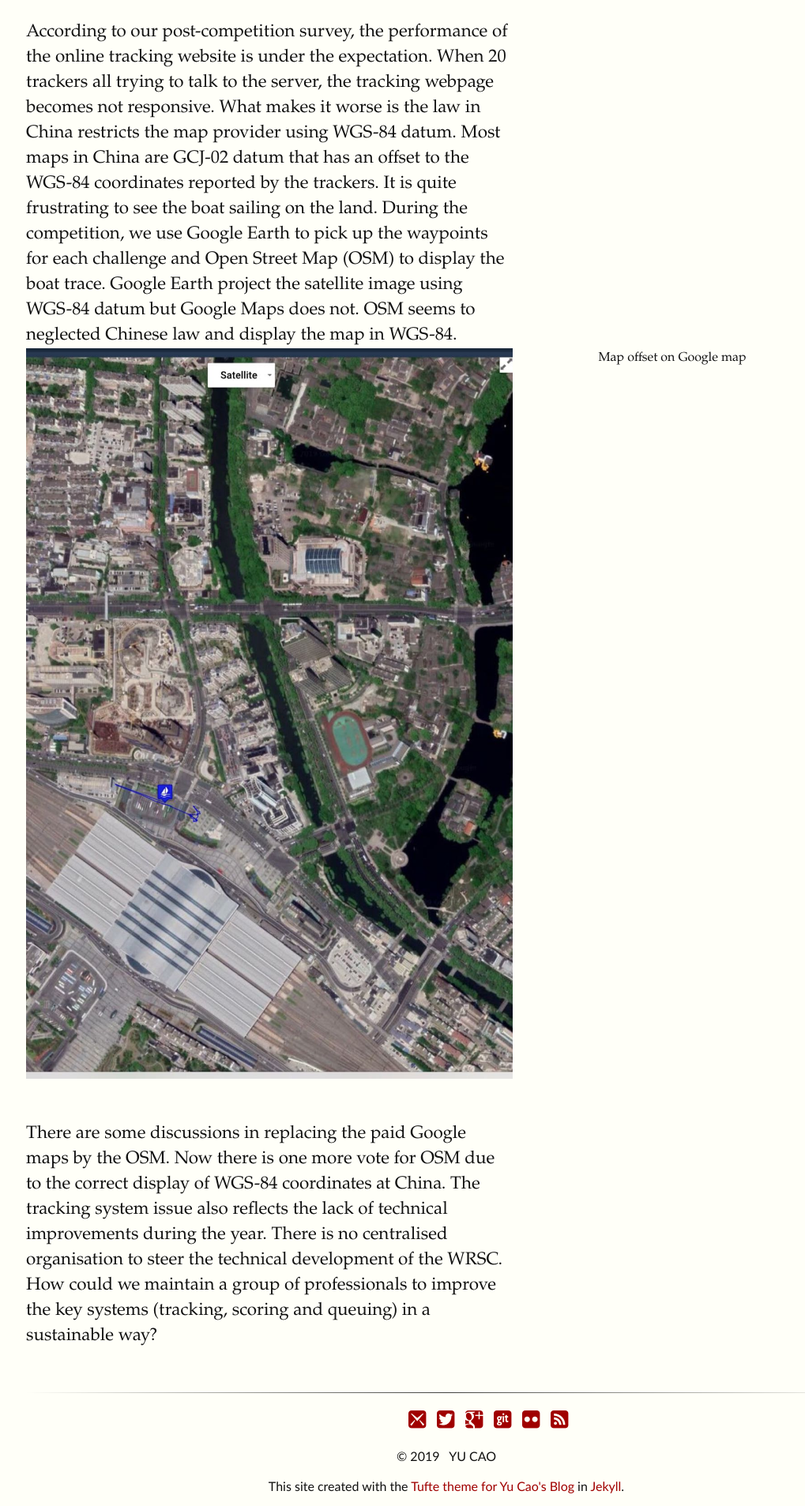
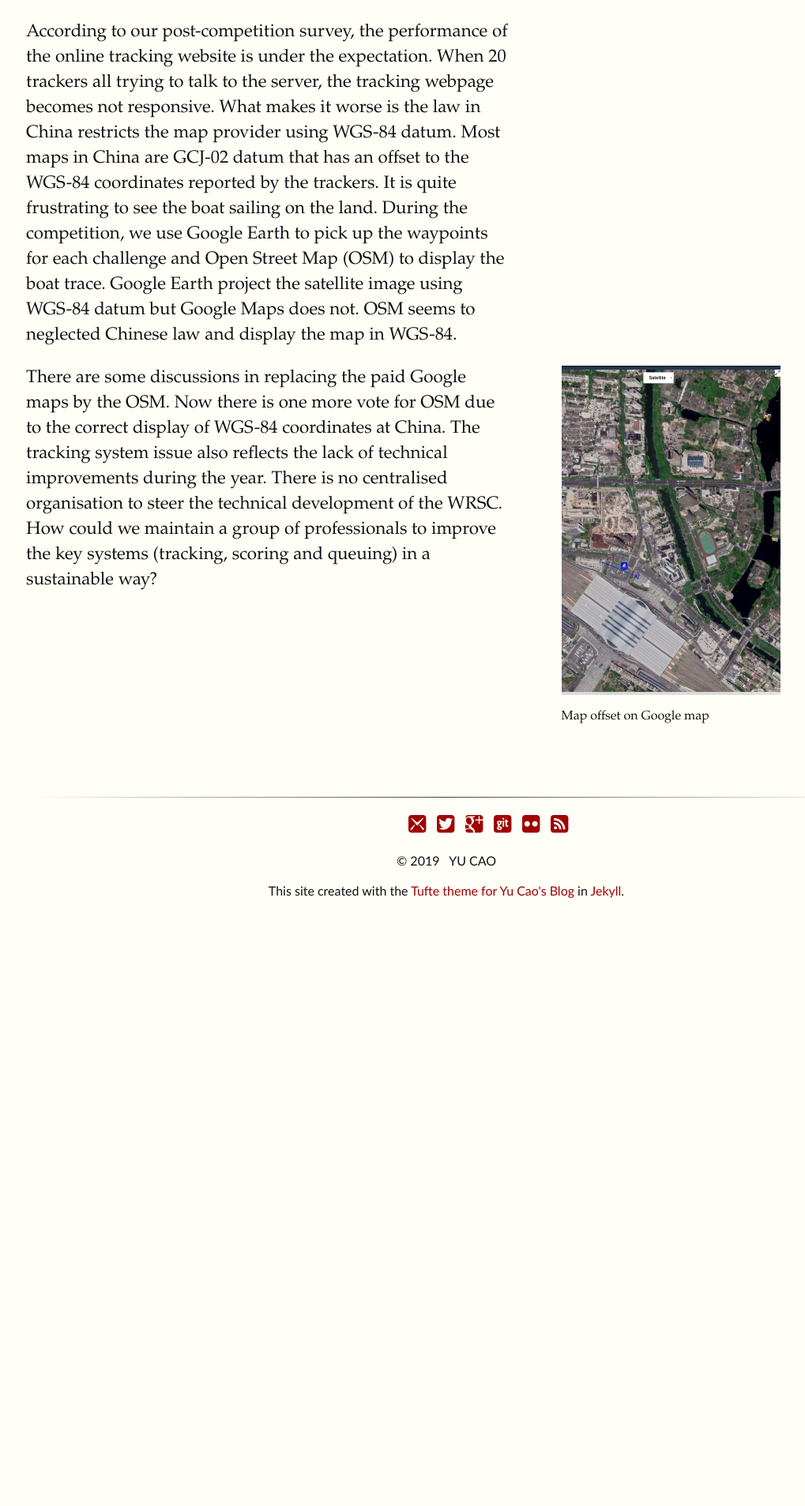
Before and after one commit to tsaoyu/blog, a Jekyll site: the page built from _posts/2019-09-03-WRSC-lessons.md, in a window 1280 px wide. Shown: the part 3480-5387 px from the top of the page at 79% size, without its empty margins (127-1146 px from the left). Built offline with Jekyll 4.4.1, drawn with Linux system fonts in a browser that asks for light colours; after the commit the page ends 4633 px from its top, so only the background shows below that.

Commit message:
Change main columns to margin

```diff
--- a/_posts/2019-09-03-WRSC-lessons.md
+++ b/_posts/2019-09-03-WRSC-lessons.md
@@ -23,6 +23,6 @@ Competition workshop and hotel of this year's WRSC are at the top of the bar. Ho
 
 According to our post-competition survey, the performance of the online tracking website is under the expectation. When 20 trackers all trying to talk to the server, the tracking webpage becomes not responsive. What makes it worse is the law in China restricts the map provider using WGS-84 datum. Most maps in China are GCJ-02 datum that has an offset to the WGS-84 coordinates reported by the trackers. It is quite frustrating to see the boat sailing on the land. During the competition, we use Google Earth to pick up the waypoints for each challenge and Open Street Map (OSM) to display the boat trace. Google Earth project the satellite image using WGS-84 datum but Google Maps does not. OSM seems to neglected Chinese law and display the map in WGS-84.
 
-{% maincolumn  'assets/img/wrsc2019/wgs_offset.png' 'Map offset on Google map'%}
+{% marginfigure 'mg-fig-1'  'assets/img/wrsc2019/wgs_offset.png' 'Map offset on Google map'%}
 
 There are some discussions in replacing the paid Google maps by the OSM. Now there is one more vote for OSM due to the correct display of WGS-84 coordinates at China. The tracking system issue also reflects the lack of technical improvements during the year. There is no centralised organisation to steer the technical development of the WRSC. How could we maintain a group of professionals to improve the key systems (tracking, scoring and queuing) in a sustainable way?
```
